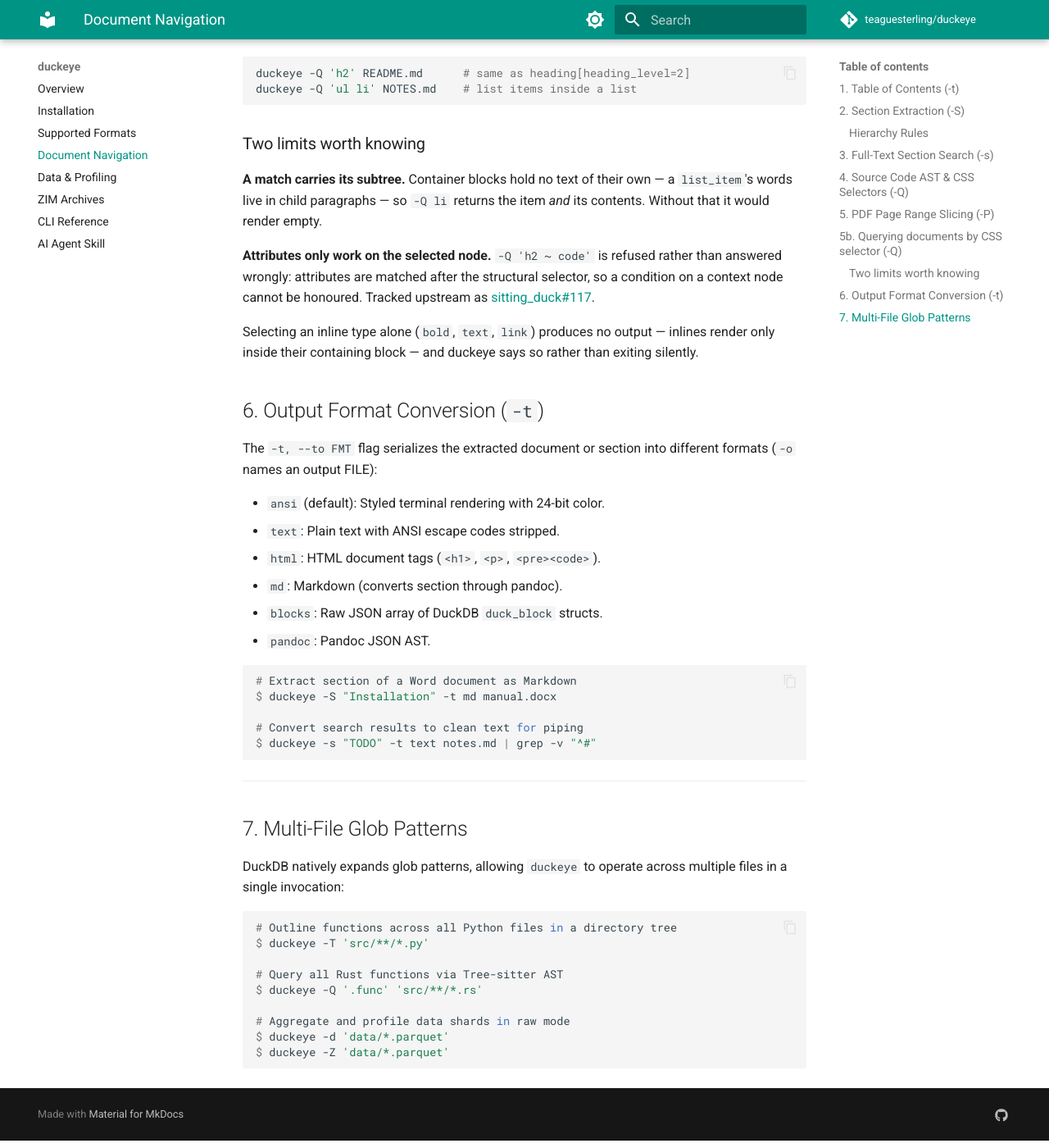
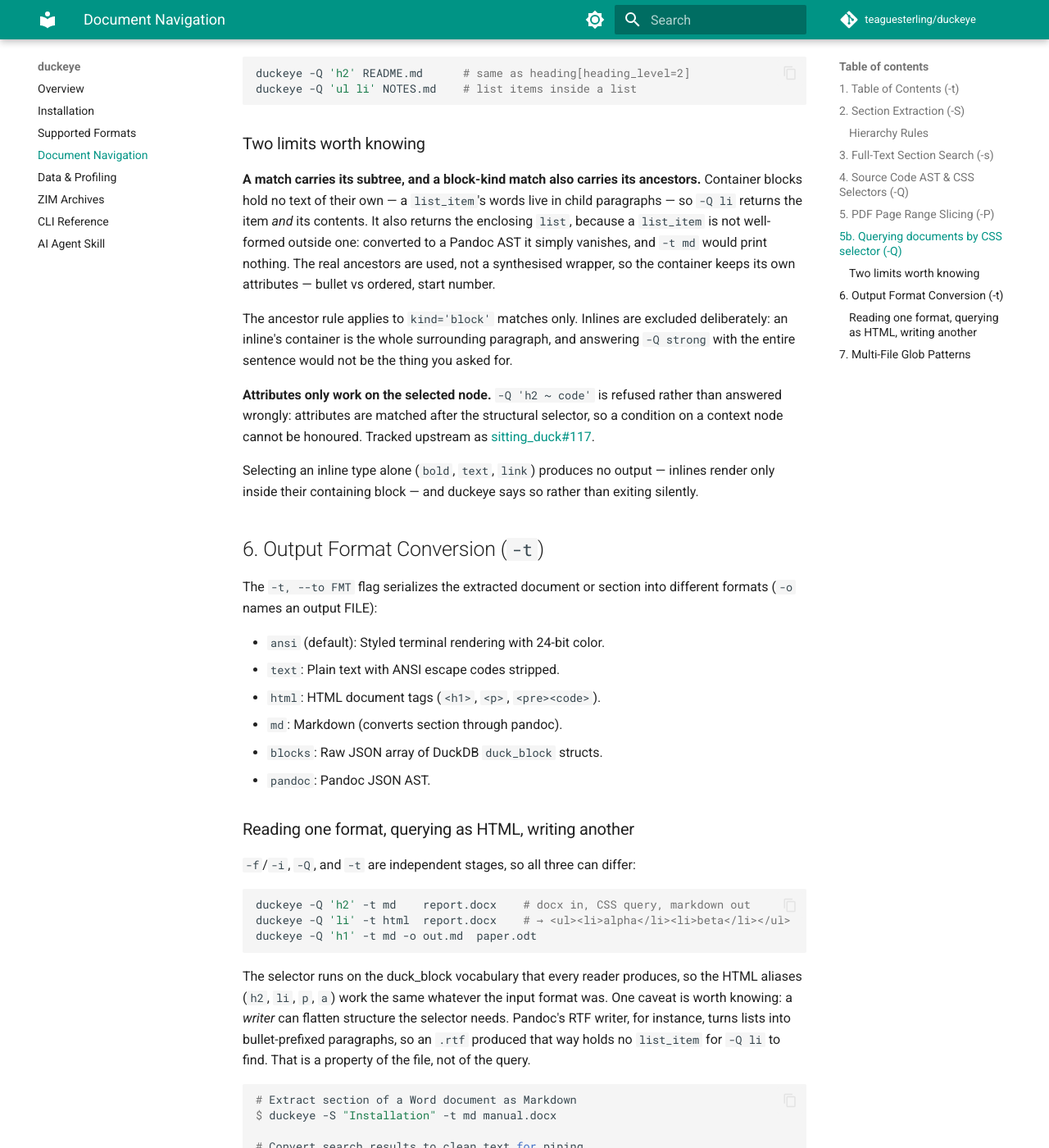
Before and after one commit to teaguesterling/duckeye, an MkDocs documentation site: the page built from docs/navigation.md, in a window 1280 px wide and 1400 px high, scrolled down 3123 px. Shown: the whole window at 82% size. Built offline with MkDocs 1.6.1 and Material for MkDocs 9.7.7, drawn with Linux system fonts in a browser that asks for light colours; comment, search, counter and statistics services are not loaded.

Commit message:
fix: -Q carries the ancestor chain so container children survive -t md
`-Q li -t md` on a .docx reported "no blocks matching 'li'" when the selector
had matched fine. Two defects behind one symptom:

Readers disagree on where a list item's text lives. The markdown reader puts it
in a child paragraph; the docx reader puts it on the list_item itself. A bare
list_item is not representable in the Pandoc AST, so the docx shape converted
to "blocks":[] -- the text was DROPPED, not merely unstyled -- and -t md printed
nothing. -Q li alone worked, which is what made it look like a writer bug.

A block-kind match now carries its ancestor chain as well as its subtree, so
the writers see a well-formed container. The real ancestors are used rather
than a synthesised wrapper, which keeps the container's own attributes (bullet
vs ordered, start number). kind='inline' matches are excluded on purpose: an
inline's container is the whole surrounding paragraph, and answering -Q strong
with the entire sentence is not what was asked for. The vocabulary already
carries that distinction in the `kind` field, so no hardcoded type list.

The empty-output message claimed "no blocks matching" when it cannot tell a
failed match from an unrenderable one -- it sent this debugging session down
the wrong path. It now names both possibilities.

Tests: 241/0/1 unit, 80/0/3 integration. The five new unit tests were confirmed
to fail against the pre-fix script. The cross-format invariant asserts -Q li
survives -t md for all 13 formats; .rtf is exempt with a measured reason --
pandoc's rtf WRITER flattens lists to bullet-prefixed paragraphs, so that file
holds no list_item to select and matching nothing there is correct.

Co-Authored-By: Claude Opus 5 <noreply@anthropic.com>
Claude-Session: https://claude.ai/code/session_01G4hzdTdzDmuh1Mdmb53wm6

````diff
--- a/docs/navigation.md
+++ b/docs/navigation.md
@@ -135,9 +135,18 @@ duckeye -Q 'ul li' NOTES.md    # list items inside a list
 
 ### Two limits worth knowing
 
-**A match carries its subtree.** Container blocks hold no text of their own — a
-`list_item`'s words live in child paragraphs — so `-Q li` returns the item *and*
-its contents. Without that it would render empty.
+**A match carries its subtree, and a block-kind match also carries its
+ancestors.** Container blocks hold no text of their own — a `list_item`'s words
+live in child paragraphs — so `-Q li` returns the item *and* its contents. It
+also returns the enclosing `list`, because a `list_item` is not well-formed
+outside one: converted to a Pandoc AST it simply vanishes, and `-t md` would
+print nothing. The real ancestors are used, not a synthesised wrapper, so the
+container keeps its own attributes — bullet vs ordered, start number.
+
+The ancestor rule applies to `kind='block'` matches only. Inlines are excluded
+deliberately: an inline's container is the whole surrounding paragraph, and
+answering `-Q strong` with the entire sentence would not be the thing you asked
+for.
 
 **Attributes only work on the selected node.** `-Q 'h2 ~ code'` is refused rather
 than answered wrongly: attributes are matched after the structural selector, so a
@@ -158,6 +167,23 @@ The `-t, --to FMT` flag serializes the extracted document or section into differ
 * `md`: Markdown (converts section through pandoc).
 * `blocks`: Raw JSON array of DuckDB `duck_block` structs.
 * `pandoc`: Pandoc JSON AST.
+
+### Reading one format, querying as HTML, writing another
+
+`-f`/`-i`, `-Q`, and `-t` are independent stages, so all three can differ:
+
+```bash
+duckeye -Q 'h2' -t md    report.docx    # docx in, CSS query, markdown out
+duckeye -Q 'li' -t html  report.docx    # → <ul><li>alpha</li><li>beta</li></ul>
+duckeye -Q 'h1' -t md -o out.md  paper.odt
+```
+
+The selector runs on the duck_block vocabulary that every reader produces, so
+the HTML aliases (`h2`, `li`, `p`, `a`) work the same whatever the input format
+was. One caveat is worth knowing: a *writer* can flatten structure the selector
+needs. Pandoc's RTF writer, for instance, turns lists into bullet-prefixed
+paragraphs, so an `.rtf` produced that way holds no `list_item` for `-Q li` to
+find. That is a property of the file, not of the query.
 
 ```console
 # Extract section of a Word document as Markdown
````
Also changed, not shown: 3 other files.
